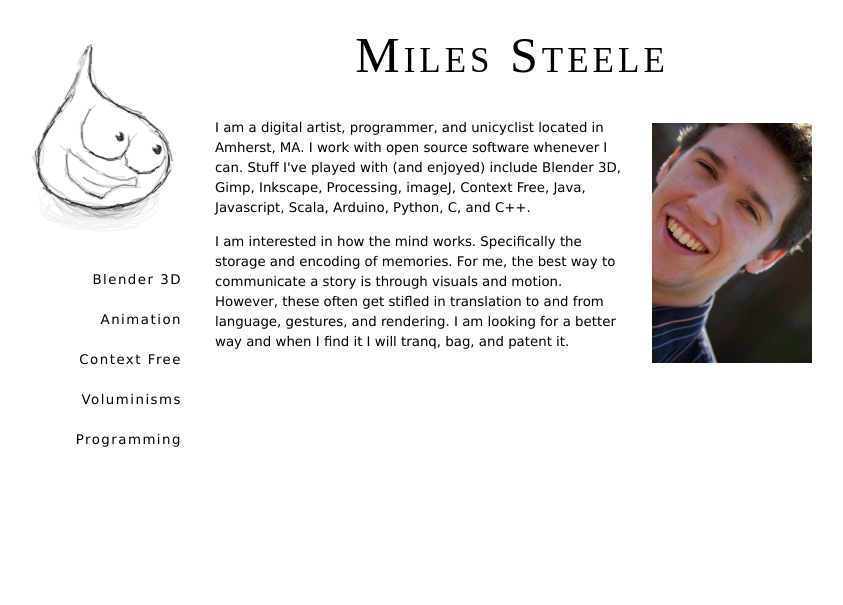
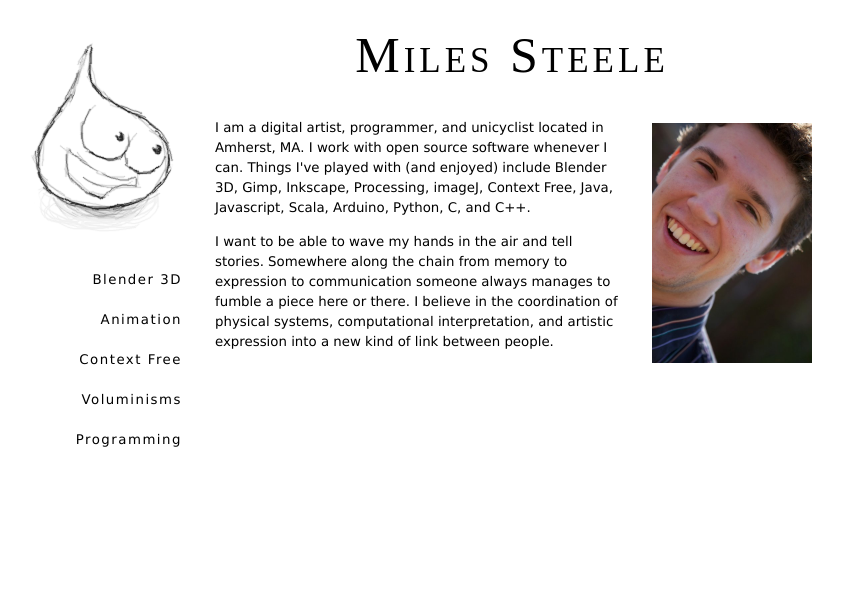
Before and after one commit to mlsteele/milessteele.com, a PHP site: page /about in a window 1280 px wide. Shown: the top 605 px of the page, without its empty margins (238-1081 px from the left). Run offline with PHP 8.4, Linux system fonts and the light colour scheme; style sheets or scripts are compiled from the project's sources.

Commit message:
change copy about

```diff
--- a/about.old3.php
+++ b/about.old3.php
@@ -39,9 +39,9 @@ C++
 
 I am interested in how the mind works.
 Specifically the storage and encoding of memories.
-For me, the best way to communicate a story is through visuals.
-However, these often get stifled in translation to and from language, hand gestures, and rendering.
-What is the next interface between minds?
+For me, the best way to communicate a story is through visuals and motion.
+However, these often get stifled in translation to and from language, gestures, and rendering.
+I am looking for a better way and when I find it I will tranq, bag, and patent it.
 
 Google Plus profile
 +1
--- a/about.php
+++ b/about.php
@@ -15,7 +15,7 @@ $(document).ready(function(){
 		I am a digital artist, programmer, and unicyclist located in Amherst, MA.
 		I work with open source software whenever I can.
 
-		Stuff I've played with (and enjoyed) include
+		Things I've played with (and enjoyed) include
 
 		Blender 3D,
 		Gimp,
@@ -33,10 +33,11 @@ $(document).ready(function(){
 		and C++.
 	</p>
 	<p>
-		I am interested in how the mind works.
-		Specifically the storage and encoding of memories.
-		For me, the best way to communicate a story is through visuals and motion.
-		However, these often get stifled in translation to and from language, gestures, and rendering.
-		I am looking for a better way and when I find it I will tranq, bag, and patent it.
+		I want to be able to wave my hands in the air and tell stories.
+		Somewhere along the chain from memory to expression to communication someone always manages to fumble a piece here or there.
+		I believe in the coordination of physical systems, computational interpretation, and artistic expression
+		into a new kind of link between people.
 	</p>
+
+	<div class="emaillink"></div>
 </div>
```
